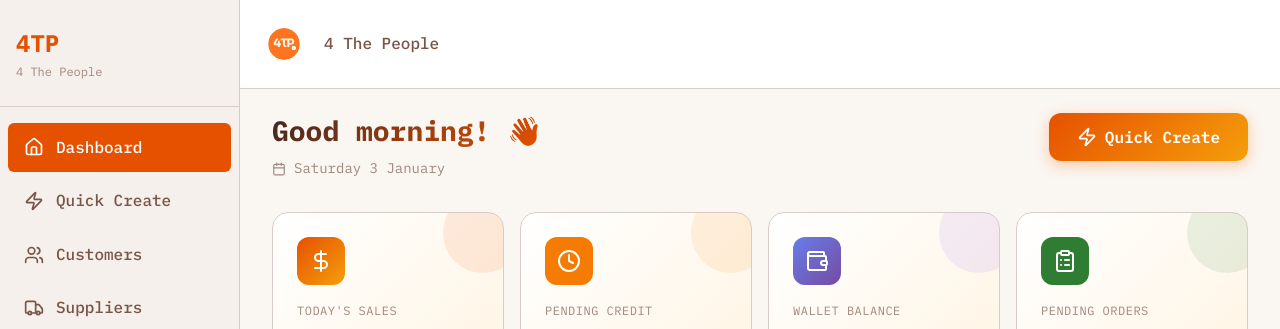
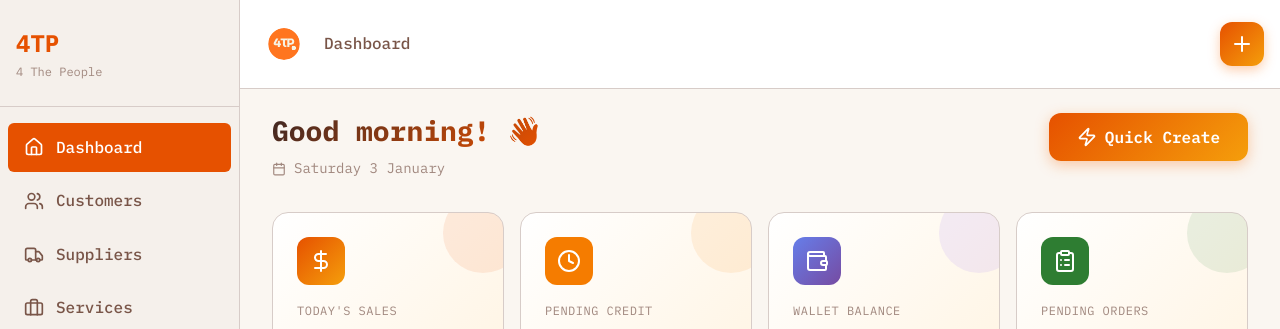
Before and after one commit to ledgerly111/4thepeople-typing-center-solution, a React (Vite) app: page /dashboard in a window 1280 px wide. Shown: the top 329 px of the page. Built offline with nearby package versions, Linux system fonts and the light colour scheme; no server answers; the database is empty.

Commit message:
feat: Move Quick Create + button to header, remove from sidebar and bottom nav

```diff
--- a/src/components/layout/BottomNav.jsx
+++ b/src/components/layout/BottomNav.jsx
@@ -1,11 +1,10 @@
 import React from 'react';
 import { NavLink } from 'react-router-dom';
-import { Home, FileText, ClipboardList, List, Briefcase, Users, Settings, BarChart3, Receipt, Wallet, Zap, Shield } from 'lucide-react';
+import { Home, FileText, ClipboardList, List, Briefcase, Users, Settings, BarChart3, Receipt, Wallet, Shield } from 'lucide-react';
 
 const BottomNav = () => {
     const navItems = [
         { icon: Home, label: 'Home', path: '/dashboard' },
-        { icon: Zap, label: 'Quick', path: 'quick-create' },
         { icon: Users, label: 'Customers', path: 'customers' },
         { icon: Briefcase, label: 'Services', path: 'services' },
         { icon: FileText, label: 'Invoices', path: 'invoices' },
--- a/src/components/layout/Header.jsx
+++ b/src/components/layout/Header.jsx
@@ -1,5 +1,6 @@
 import React from 'react';
-import { useLocation } from 'react-router-dom';
+import { useLocation, Link } from 'react-router-dom';
+import { Plus } from 'lucide-react';
 import logo from '../../assets/4tplogo.svg';
 
 const Header = () => {
@@ -7,15 +8,21 @@ const Header = () => {
 
     // Get page title based on current route
     const getPageTitle = () => {
-        switch (location.pathname) {
-            case '/': return 'Dashboard';
-            case '/customers': return 'Customers';
-            case '/services': return 'Services';
-            case '/invoices': return 'Invoices';
-            case '/transactions': return 'Transactions';
-            case '/settings': return 'Settings';
-            default: return '4 The People';
-        }
+        const path = location.pathname;
+        if (path === '/dashboard' || path === '/dashboard/') return 'Dashboard';
+        if (path.includes('customers')) return 'Customers';
+        if (path.includes('services')) return 'Services';
+        if (path.includes('invoices')) return 'Invoices';
+        if (path.includes('transactions')) return 'Transactions';
+        if (path.includes('settings')) return 'Settings';
+        if (path.includes('work-orders')) return 'Work Orders';
+        if (path.includes('wallet')) return 'Wallet';
+        if (path.includes('expenses')) return 'Expenses';
+        if (path.includes('reports')) return 'Reports';
+        if (path.includes('suppliers')) return 'Suppliers';
+        if (path.includes('quick-create')) return 'Quick Create';
+        if (path.includes('ai-verify')) return 'AI Verify';
+        return '4 The People';
     };
 
     return (
@@ -24,6 +31,27 @@ const Header = () => {
                 <img src={logo} alt="4TP Logo" className="header-logo" style={{ height: '56px', width: 'auto' }} />
                 <span className="header-title">{getPageTitle()}</span>
             </div>
+
+            {/* Quick Create Button */}
+            <Link
+                to="/dashboard/quick-create"
+                style={{
+                    display: 'flex',
+                    alignItems: 'center',
+                    justifyContent: 'center',
+                    width: '44px',
+                    height: '44px',
+                    borderRadius: '12px',
+                    background: 'linear-gradient(135deg, var(--accent) 0%, #f59e0b 100%)',
+                    color: 'white',
+                    textDecoration: 'none',
+                    boxShadow: '0 4px 12px rgba(249, 115, 22, 0.35)',
+                    transition: 'all 0.2s ease'
+                }}
+                title="Quick Create"
+            >
+                <Plus size={24} />
+            </Link>
         </header>
     );
 };
--- a/src/components/layout/Sidebar.jsx
+++ b/src/components/layout/Sidebar.jsx
@@ -1,11 +1,10 @@
 import React from 'react';
 import { NavLink } from 'react-router-dom';
-import { Home, Users, Briefcase, FileText, ClipboardList, Receipt, BarChart3, List, Wallet, Settings, Zap, Shield, User, Truck } from 'lucide-react';
+import { Home, Users, Briefcase, FileText, ClipboardList, Receipt, BarChart3, List, Wallet, Settings, Shield, User, Truck } from 'lucide-react';
 
 const Sidebar = () => {
     const navItems = [
-        { icon: Home, label: 'Dashboard', path: '/dashboard' }, // Absolute path to dashboard
-        { icon: Zap, label: 'Quick Create', path: 'quick-create' },
+        { icon: Home, label: 'Dashboard', path: '/dashboard' },
         { icon: Users, label: 'Customers', path: 'customers' },
         { icon: Truck, label: 'Suppliers', path: 'suppliers' },
         { icon: Briefcase, label: 'Services', path: 'services' },
@@ -19,10 +18,6 @@ const Sidebar = () => {
         { icon: Settings, label: 'Settings', path: 'settings' },
     ];
 
-
-
-
-
     return (
         <aside className="sidebar">
             <div className="sidebar-header">
@@ -35,7 +30,7 @@ const Sidebar = () => {
                     <NavLink
                         key={item.path}
                         to={item.path}
-                        end={item.path === '/dashboard'} // Only match exactly for Dashboard
+                        end={item.path === '/dashboard'}
                         className={({ isActive }) => `sidebar-link ${isActive ? 'active' : ''}`}
                     >
                         <item.icon size={20} />
```
